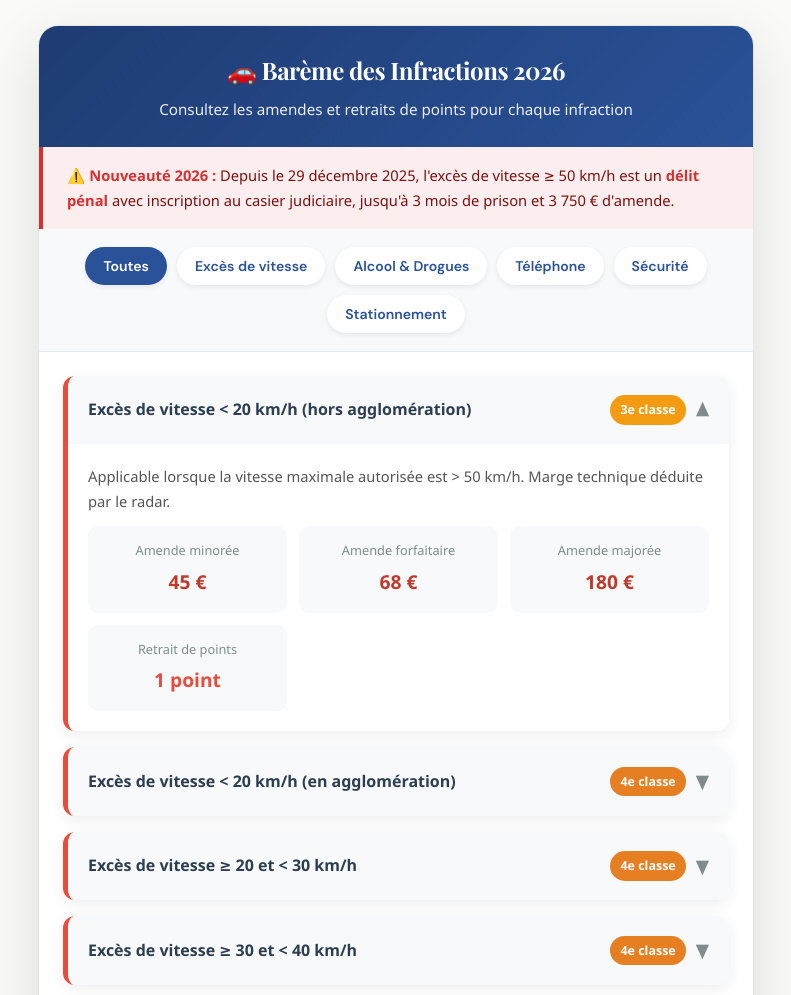
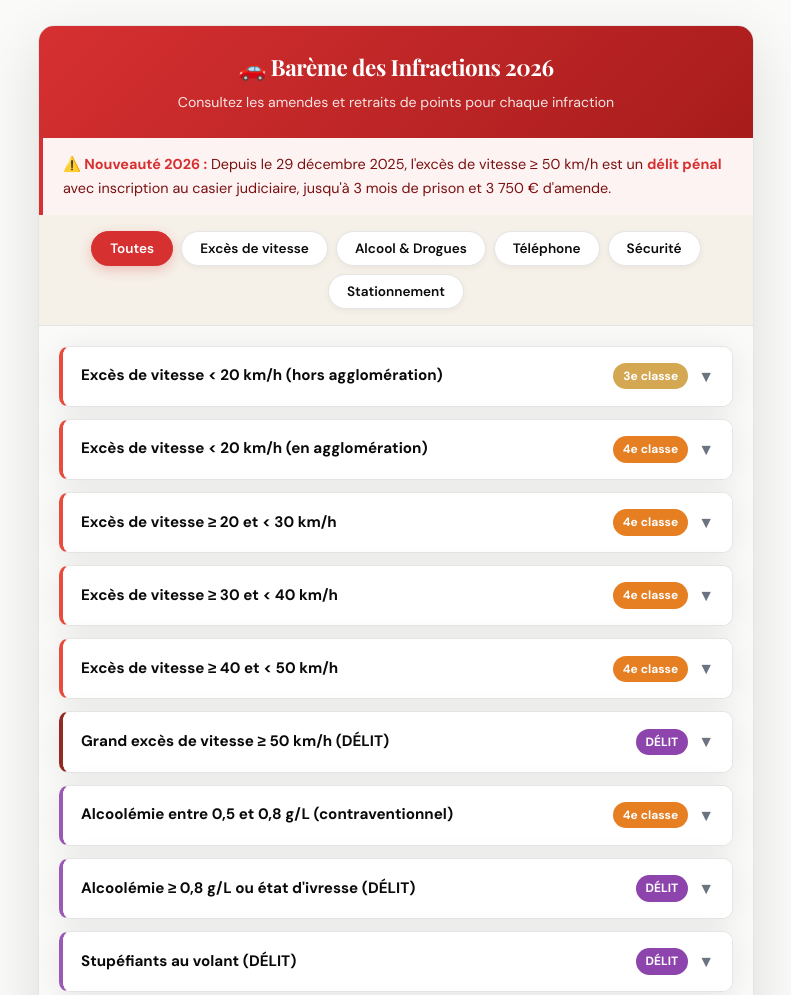
Before and after one commit to yvesmarti/autoecolemarti, a website: page blog/infractions-code-route.html in a window 1280 px wide. Shown: the part 1420-2415 px from the top of the page, without its empty margins (244-1035 px from the left). Drawn offline with Linux system fonts and the light colour scheme.

Commit message:
Update infractions-code-route.html

```diff
--- a/blog/infractions-code-route.html
+++ b/blog/infractions-code-route.html
@@ -39,215 +39,264 @@
 
         /* ── Outil interactif (styles scoped sous .bareme-widget) ───── */
         .bareme-widget {
-            font-family: 'Segoe UI', Tahoma, Geneva, Verdana, sans-serif;
+            font-family: 'DM Sans', sans-serif;
             margin: 2.5rem 0;
         }
         .bareme-widget .bw-container {
             background: white;
-            border-radius: 20px;
-            box-shadow: 0 20px 60px rgba(0,0,0,0.12);
+            border-radius: var(--radius);
+            box-shadow: var(--ombre-forte);
             overflow: hidden;
             border: 1px solid var(--gris-clair);
         }
+
+        /* En-tête — même logique que .calculator-header, thème rouge article */
         .bareme-widget .bw-header {
-            background: linear-gradient(135deg, #1e3c72 0%, #2a5298 100%);
+            background: linear-gradient(135deg, var(--basque-rouge) 0%, #a81c1c 100%);
             color: white;
-            padding: 24px 30px;
+            padding: 1.4rem 1.8rem;
             text-align: center;
         }
         .bareme-widget .bw-header h2 {
             font-family: 'Playfair Display', serif;
-            font-size: 1.5rem;
+            font-size: 1.4rem;
             font-weight: 700;
-            margin-bottom: 6px;
+            margin: 0 0 0.3rem;
             letter-spacing: -0.02em;
             border-bottom: none;
             padding-bottom: 0;
             color: white;
-            margin-top: 0;
         }
         .bareme-widget .bw-header p {
-            opacity: 0.9;
-            font-size: 0.95rem;
-            margin-bottom: 0;
+            opacity: 0.88;
+            font-size: 0.88rem;
+            margin: 0;
             color: white;
         }
+
+        /* Alerte nouveauté */
         .bareme-widget .bw-alert {
-            background: rgba(214,48,49,0.08);
+            background: rgba(214,48,49,0.06);
             border-left: 4px solid var(--basque-rouge);
-            padding: 16px 24px;
+            padding: 14px 20px;
             color: #7a1010;
-            font-size: 0.92rem;
+            font-size: 0.9rem;
+            font-family: 'DM Sans', sans-serif;
         }
         .bareme-widget .bw-alert strong { color: var(--basque-rouge); }
+
+        /* Filtres */
         .bareme-widget .bw-filters {
             display: flex;
             flex-wrap: wrap;
-            gap: 10px;
-            padding: 18px 24px;
-            background: #f8f9fa;
-            border-bottom: 1px solid #e9ecef;
+            gap: 8px;
+            padding: 16px 20px;
+            background: var(--creme);
+            border-bottom: 1px solid var(--gris-clair);
             justify-content: center;
         }
         .bareme-widget .bw-filter-btn {
-            padding: 10px 18px;
-            border: none;
-            border-radius: 25px;
+            padding: 8px 18px;
+            border: 1.5px solid var(--gris-clair);
+            border-radius: 50px;
             background: white;
-            color: #2a5298;
+            color: var(--noir);
             cursor: pointer;
             font-weight: 600;
-            font-size: 0.88rem;
-            transition: all 0.3s ease;
-            box-shadow: 0 2px 5px rgba(0,0,0,0.08);
+            font-size: 0.85rem;
+            transition: var(--transition);
+            box-shadow: 0 2px 6px rgba(0,0,0,0.05);
             font-family: 'DM Sans', sans-serif;
         }
         .bareme-widget .bw-filter-btn:hover {
             transform: translateY(-2px);
-            box-shadow: 0 4px 10px rgba(0,0,0,0.12);
+            border-color: var(--basque-rouge);
+            color: var(--basque-rouge);
+            box-shadow: 0 4px 12px rgba(214,48,49,0.12);
         }
         .bareme-widget .bw-filter-btn.active {
-            background: #2a5298;
+            background: var(--basque-rouge);
+            border-color: var(--basque-rouge);
             color: white;
+            box-shadow: 0 4px 12px rgba(214,48,49,0.25);
         }
+
+        /* Liste des cartes */
         .bareme-widget .bw-content {
-            padding: 24px;
+            padding: 20px;
+            background: var(--blanc);
         }
         .bareme-widget .bw-card {
             background: white;
-            border-radius: 12px;
-            margin-bottom: 16px;
-            box-shadow: 0 4px 15px rgba(0,0,0,0.07);
+            border-radius: var(--radius-sm);
+            margin-bottom: 12px;
+            box-shadow: var(--ombre);
             overflow: hidden;
-            transition: transform 0.3s ease;
-            border-left: 5px solid;
+            transition: transform var(--transition);
+            border-left: 4px solid;
+            border: 1px solid var(--gris-clair);
+            border-left-width: 4px;
         }
-        .bareme-widget .bw-card:hover { transform: translateX(4px); }
-        .bareme-widget .bw-card.vitesse  { border-left-color: #e74c3c; }
-        .bareme-widget .bw-card.alcool   { border-left-color: #9b59b6; }
-        .bareme-widget .bw-card.telephone{ border-left-color: #f39c12; }
-        .bareme-widget .bw-card.securite { border-left-color: #27ae60; }
-        .bareme-widget .bw-card.stationnement { border-left-color: #34495e; }
-        .bareme-widget .bw-card.delit    { border-left-color: #c0392b; }
+        .bareme-widget .bw-card:hover { transform: translateX(3px); }
+        .bareme-widget .bw-card.vitesse       { border-left-color: var(--rouge-doux); }
+        .bareme-widget .bw-card.alcool        { border-left-color: #9b59b6; }
+        .bareme-widget .bw-card.telephone     { border-left-color: var(--or); }
+        .bareme-widget .bw-card.securite      { border-left-color: var(--vert-clair); }
+        .bareme-widget .bw-card.stationnement { border-left-color: var(--gris); }
+        .bareme-widget .bw-card.delit         { border-left-color: var(--rouge-sombre); }
+
+        /* En-tête de chaque carte */
         .bareme-widget .bw-card-header {
-            padding: 18px 20px;
-            background: #f8f9fa;
+            padding: 16px 18px;
+            background: white;
             cursor: pointer;
             display: flex;
             justify-content: space-between;
             align-items: center;
+            gap: 10px;
         }
+        .bareme-widget .bw-card-header:hover { background: rgba(214,48,49,0.03); }
         .bareme-widget .bw-card-title {
-            font-size: 1rem;
+            font-size: 0.95rem;
             font-weight: 700;
-            color: #2c3e50;
+            color: var(--noir);
+            font-family: 'DM Sans', sans-serif;
         }
+
+        /* Badges classe */
         .bareme-widget .bw-badge {
-            padding: 4px 10px;
-            border-radius: 20px;
-            font-size: 0.78rem;
+            padding: 3px 10px;
+            border-radius: 50px;
+            font-size: 0.75rem;
             font-weight: 700;
             color: white;
+            white-space: nowrap;
+            flex-shrink: 0;
         }
-        .bareme-widget .badge-3e   { background: #f39c12; }
-        .bareme-widget .badge-4e   { background: #e67e22; }
-        .bareme-widget .badge-5e   { background: #c0392b; }
-        .bareme-widget .badge-delit{ background: #8e44ad; }
+        .bareme-widget .badge-3e    { background: var(--or); }
+        .bareme-widget .badge-4e    { background: #e67e22; }
+        .bareme-widget .badge-5e    { background: var(--rouge); }
+        .bareme-widget .badge-delit { background: #8e44ad; }
+
+        /* Corps déplié */
         .bareme-widget .bw-card-body {
-            padding: 20px;
+            padding: 18px;
             display: none;
             background: white;
+            border-top: 1px solid var(--gris-clair);
         }
         .bareme-widget .bw-card-body.expanded {
             display: block;
-            animation: bwSlideDown 0.3s ease;
+            animation: bwSlideDown 0.28s ease;
         }
         @keyframes bwSlideDown {
-            from { opacity: 0; transform: translateY(-8px); }
+            from { opacity: 0; transform: translateY(-6px); }
             to   { opacity: 1; transform: translateY(0); }
         }
         .bareme-widget .bw-card-body p {
-            font-size: 0.92rem;
-            color: #555;
+            font-size: 0.9rem;
+            color: var(--gris);
             margin-bottom: 12px;
+            font-family: 'DM Sans', sans-serif;
         }
+
+        /* Grille sanctions */
         .bareme-widget .bw-sanctions {
             display: grid;
-            grid-template-columns: repeat(auto-fit, minmax(170px, 1fr));
-            gap: 12px;
-            margin-top: 12px;
+            grid-template-columns: repeat(auto-fit, minmax(150px, 1fr));
+            gap: 10px;
+            margin-top: 10px;
         }
         .bareme-widget .bw-sanction-item {
-            background: #f8f9fa;
-            padding: 14px;
-            border-radius: 10px;
+            background: var(--creme);
+            padding: 12px 10px;
+            border-radius: var(--radius-sm);
             text-align: center;
+            border: 1px solid rgba(0,0,0,0.04);
         }
         .bareme-widget .bw-sanction-label {
-            font-size: 0.8rem;
-            color: #7f8c8d;
+            font-size: 0.75rem;
+            text-transform: uppercase;
+            letter-spacing: 0.04em;
+            color: var(--gris);
             margin-bottom: 4px;
+            font-weight: 500;
         }
         .bareme-widget .bw-sanction-value {
-            font-size: 1.2rem;
-            font-weight: 700;
-            color: #2c3e50;
+            font-size: 1.15rem;
+            font-weight: 800;
+            color: var(--noir);
+            line-height: 1.2;
         }
-        .bareme-widget .bw-sanction-value.points { color: #e74c3c; }
-        .bareme-widget .bw-sanction-value.amende { color: #c0392b; }
+        .bareme-widget .bw-sanction-value.points { color: var(--basque-rouge); }
+        .bareme-widget .bw-sanction-value.amende  { color: var(--rouge-sombre); }
+
+        /* Notes contextuelles */
         .bareme-widget .bw-note {
-            border-radius: 8px;
-            padding: 12px 14px;
+            border-radius: var(--radius-sm);
+            padding: 10px 14px;
             margin-top: 12px;
-            font-size: 0.88rem;
+            font-size: 0.86rem;
+            font-family: 'DM Sans', sans-serif;
         }
         .bareme-widget .bw-note.warning {
-            background: #fff3cd;
-            border: 1px solid #ffc107;
-            color: #856404;
+            background: rgba(212,168,83,0.1);
+            border-left: 3px solid var(--or);
+            color: #7a5a10;
         }
         .bareme-widget .bw-note.danger {
-            background: #f8d7da;
-            border: 1px solid #dc3545;
-            color: #721c24;
+            background: rgba(214,48,49,0.06);
+            border-left: 3px solid var(--basque-rouge);
+            color: #7a1010;
         }
+
+        /* Icône toggle */
         .bareme-widget .bw-toggle-icon {
-            font-size: 1.2em;
-            transition: transform 0.3s ease;
-            color: #7f8c8d;
+            font-size: 1rem;
+            transition: transform 0.28s ease;
+            color: var(--gris);
+            flex-shrink: 0;
         }
         .bareme-widget .bw-toggle-icon.rotated { transform: rotate(180deg); }
+
+        /* Légende */
         .bareme-widget .bw-legend {
             display: flex;
             flex-wrap: wrap;
             gap: 12px;
             justify-content: center;
-            padding: 18px 24px;
-            background: #f8f9fa;
-            border-top: 1px solid #e9ecef;
+            padding: 16px 20px;
+            background: var(--creme);
+            border-top: 1px solid var(--gris-clair);
         }
         .bareme-widget .bw-legend-item {
             display: flex;
             align-items: center;
-            gap: 7px;
-            font-size: 0.83rem;
-            color: #555;
+            gap: 6px;
+            font-size: 0.82rem;
+            color: var(--gris);
+            font-family: 'DM Sans', sans-serif;
         }
         .bareme-widget .bw-legend-dot {
-            width: 16px; height: 16px;
-            border-radius: 4px;
+            width: 12px; height: 12px;
+            border-radius: 3px;
             flex-shrink: 0;
         }
+
+        /* Source */
         .bareme-widget .bw-source {
-            padding: 14px 24px;
+            padding: 12px 20px;
             text-align: center;
-            font-size: 0.78rem;
-            color: #9b9b9b;
-            border-top: 1px solid #e9ecef;
+            font-size: 0.76rem;
+            color: var(--gris);
+            border-top: 1px solid var(--gris-clair);
+            background: white;
+            font-family: 'DM Sans', sans-serif;
         }
+
         @media (max-width: 600px) {
-            .bareme-widget .bw-content { padding: 14px; }
-            .bareme-widget .bw-filters { padding: 14px; gap: 8px; }
+            .bareme-widget .bw-content  { padding: 12px; }
+            .bareme-widget .bw-filters  { padding: 12px; gap: 6px; }
             .bareme-widget .bw-sanctions { grid-template-columns: 1fr 1fr; }
         }
     </style>
@@ -266,7 +315,7 @@
             <li><a href="../index.html#avis">Avis</a></li>
             <li><a href="index.html" class="active">Blog</a></li>
             <li><a href="../index.html#contact">Contact</a></li>
-            <li><a href="mailto:autoecole.marti@gmail.com" class="nav-cta">S'inscrire</a></li>
+            <li><a href="/cdn-cgi/l/email-protection#87e6f2f3e8e2e4e8ebe2a9eae6f5f3eec7e0eae6eeeba9e4e8ea" class="nav-cta">S'inscrire</a></li>
         </ul>
     </div>
 </nav>
@@ -862,7 +911,7 @@
 <div class="cta-banner">
     <h2>Prêt à passer votre permis à Bayonne ?</h2>
     <p>Rejoignez l'auto-école Marti pour une formation complète et personnalisée, du code de la route à l'examen pratique.</p>
-    <a href="mailto:autoecole.marti@gmail.com" class="btn">Nous contacter →</a>
+    <a href="/cdn-cgi/l/email-protection#1c7d696873797f73707932717d6e68755c7b717d7570327f7371" class="btn">Nous contacter →</a>
 </div>
 
 <!-- ══════════════════════════════════════════════════════════════
@@ -899,7 +948,7 @@
                 <ul>
                     <li><a href="tel:0559591260">05 59 59 12 60</a></li>
                     <li><a href="tel:0622008209">06 22 00 82 09</a></li>
-                    <li><a href="mailto:autoecole.marti@gmail.com">autoecole.marti@gmail.com</a></li>
+                    <li><a href="/cdn-cgi/l/email-protection#86e7f3f2e9e3e5e9eae3a8ebe7f4f2efc6e1ebe7efeaa8e5e9eb"><span class="__cf_email__" data-cfemail="f6978382999395999a93d89b9784829fb6919b979f9ad895999b">[email&#160;protected]</span></a></li>
                     <li><a href="../index.html#contact">13 rue Marengo, Bayonne</a></li>
                 </ul>
             </div>
@@ -915,7 +964,7 @@
 <!-- ══════════════════════════════════════════════════════════════
      SCRIPTS
 ══════════════════════════════════════════════════════════════ -->
-<script>
+<script data-cfasync="false" src="/cdn-cgi/scripts/5c5dd728/cloudflare-static/email-decode.min.js"></script><script>
     // ── Scroll reveal navbar ──
     window.addEventListener('scroll', () => {
         document.getElementById('navbar').classList.toggle('scrolled', window.scrollY > 50);
@@ -935,17 +984,4 @@
         btn.classList.add('active');
         // Filtrage des cartes
         document.querySelectorAll('.bw-card').forEach(card => {
-            const show = category === 'all' || card.dataset.bwcat === category;
-            card.style.display = show ? 'block' : 'none';
-        });
-    }
-
-    // Ouvre la première carte au chargement
-    document.addEventListener('DOMContentLoaded', function () {
-        const first = document.querySelector('.bw-card-header');
-        if (first) bwToggle(first);
-    });
-</script>
-
-</body>
-</html>
+            const show = category === 'all' || card.
```
